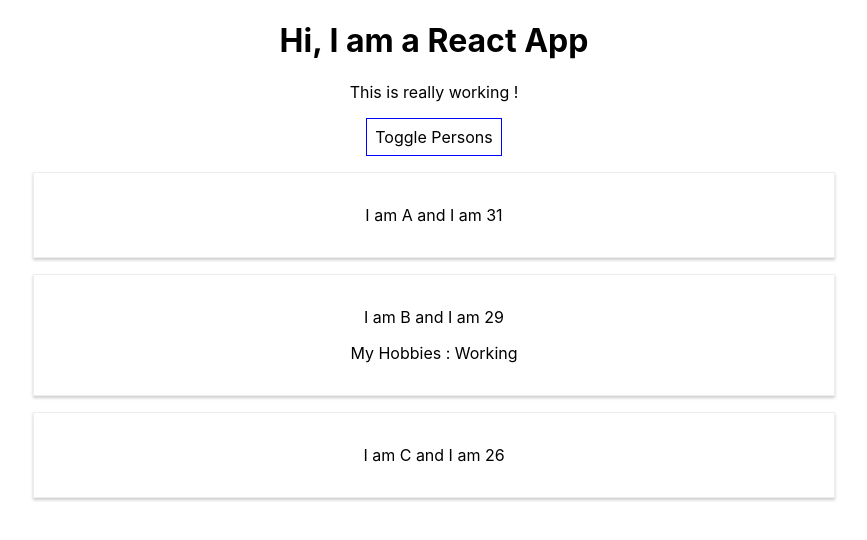
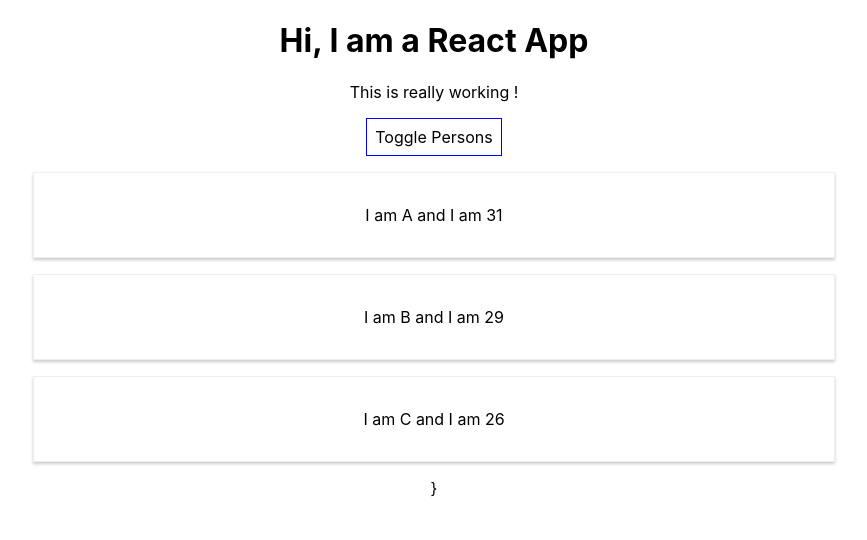
Before and after one commit to cheena-27/create, a React (Create React App) app: page / in a window 1280 px wide. Both pictures are taken after a click on the button "Toggle Persons". Shown: the top 540 px of the page, without its empty margins (206-1073 px from the left). Built offline with nearby package versions, Linux system fonts and the light colour scheme.

Commit message:
using list maaping array

```diff
--- a/src/App.js
+++ b/src/App.js
@@ -46,10 +46,12 @@ class App extends Component {
    let persons = null;
    if(this.state.ShowPersons === true) {
     persons = (
-      <div>
-          <Person name={this.state.persons[0].name} age={this.state.persons[0].age}/>
-          <Person name={this.state.persons[1].name} age={this.state.persons[1].age}>My Hobbies : Working </Person>
-          <Person name= {this.state.persons[2].name} age= {this.state.persons[2].age}/>
+         <div>
+          {this.state.persons.map(person => {
+            return <Person name={person.name} age={person.age}/>
+          })}
+
+    }
     </div>
     );
    }
```
